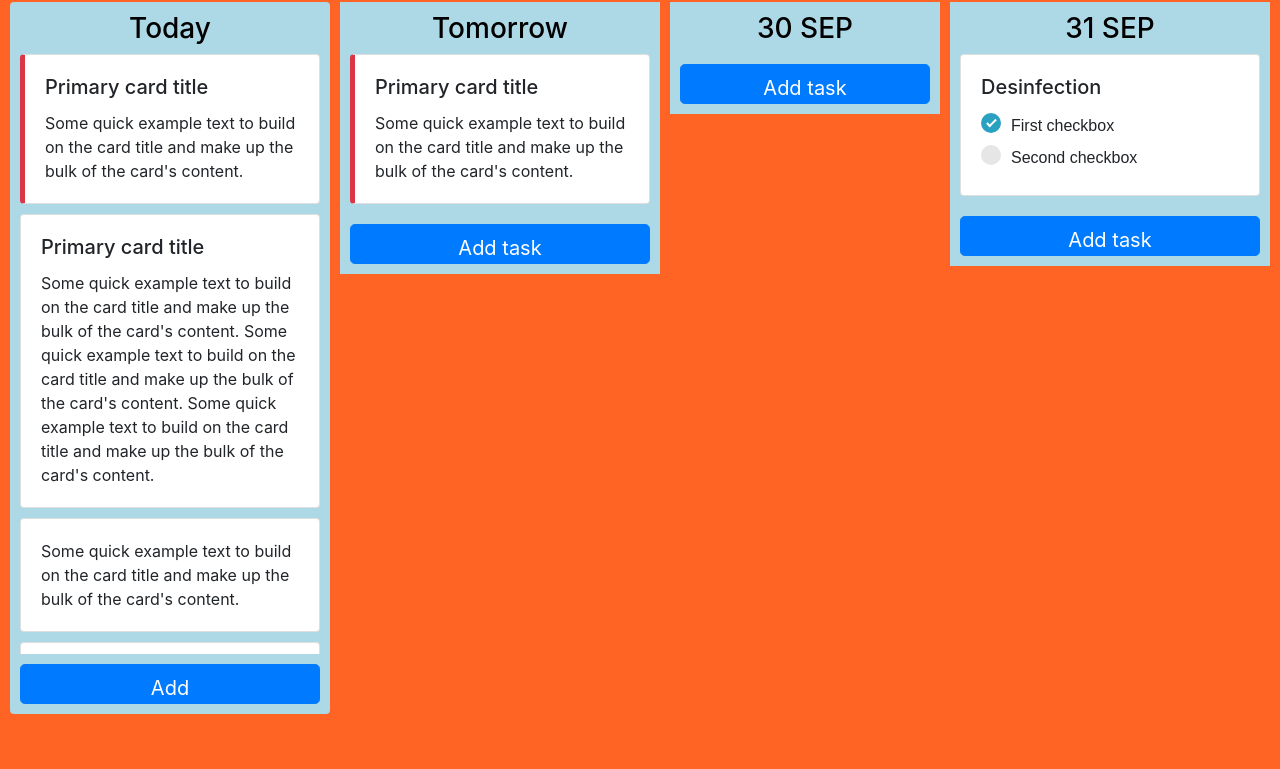
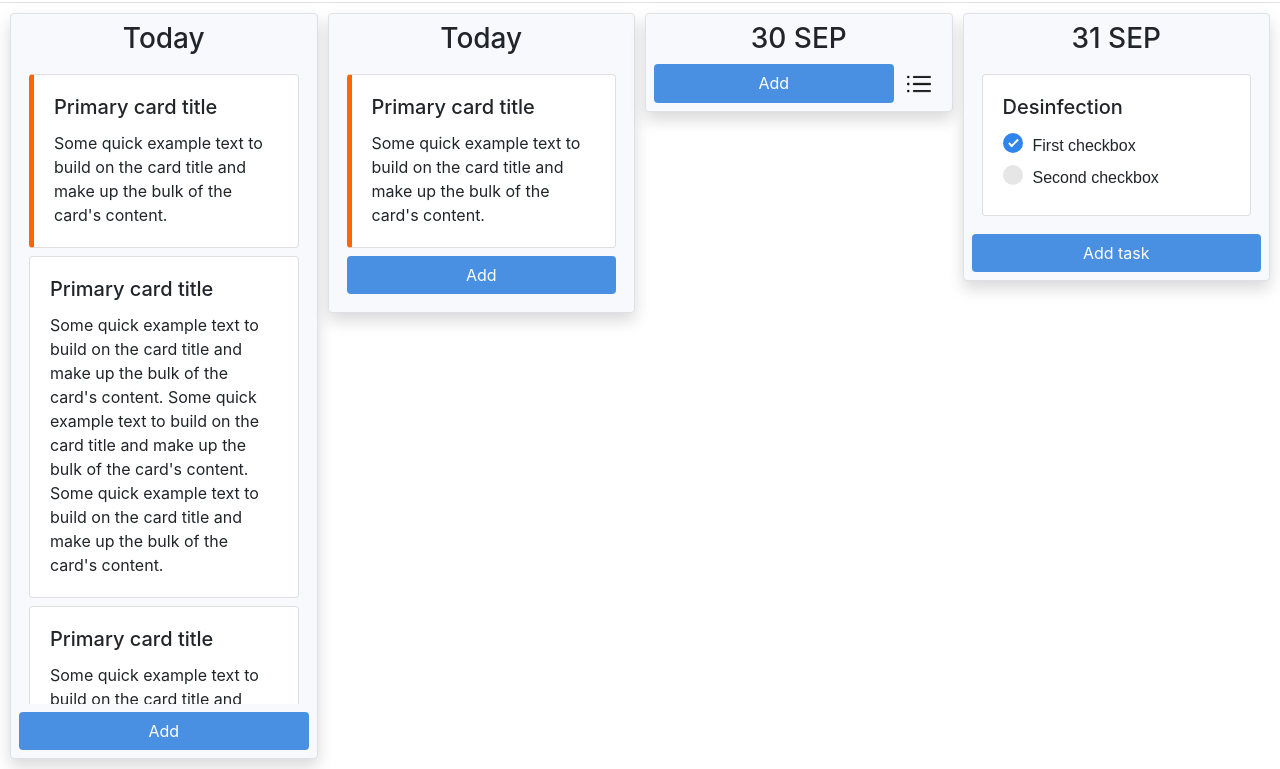
Before and after one commit to Cr3w-Agency/SkyUp-OPS, a plain HTML site: page index.html in a window 1280 px wide. Shown: the part 54-823 px from the top of the page. Before the commit the page ends 800 px from the top, so only its background shows below. Drawn offline with nearby package versions, Linux system fonts and the light colour scheme.

Commit message:
add modal

```diff
--- a/index.html
+++ b/index.html
@@ -6,17 +6,18 @@
   <link rel="stylesheet" href="https://stackpath.bootstrapcdn.com/bootstrap/4.5.2/css/bootstrap.min.css" integrity="sha384-JcKb8q3iqJ61gNV9KGb8thSsNjpSL0n8PARn9HuZOnIxN0hoP+VmmDGMN5t9UJ0Z" crossorigin="anonymous">
   <link rel="stylesheet" href="style.css">
   <script src="script.js" defer></script>
-  <title>Document</title>
+  <title>OPS</title>
 </head>
 <body>
   <!-- Header -->
-  <header>
-    <div class="menu">
-      <nav class="navbar navbar-expand-lg navbar-light">
+  <header class="bg-white border-bottom">
+    <nav class="navbar navbar-expand-lg navbar-light px-5">
+
       <a class="navbar-brand" href="#">
         <!-- <img src="/src/skyuplogo.jpg" class="d-inline-block align-top" height="50" loading="lazy"> -->
         SkyUp
       </a>
+
       <button class="navbar-toggler" type="button" data-toggle="collapse" data-target="#navbarSupportedContent" aria-controls="navbarSupportedContent" aria-expanded="false" aria-label="Toggle navigation">
         <span class="navbar-toggler-icon"></span>
       </button>
@@ -24,10 +25,10 @@
       <div class="collapse navbar-collapse" id="navbarSupportedContent">
         <ul class="navbar-nav mr-auto">
           <li class="nav-item active">
-              <a class="nav-link" href="/login.html">Dashboard</a>
+            <a class="nav-link" href="/login.html">Login</a>
           </li>
           <li class="nav-item">
-              <a class="nav-link" href="#">Shifts</a>
+            <a class="nav-link" href="/dashboard.html">Shifts</a>
           </li>
           <li class="nav-item">
             <a class="nav-link" href="#">News</a>
@@ -40,22 +41,22 @@
           <a href="">LogOut</a>
         </span>
       </div>
+
     </nav>
-    </div>
   </header>
   <!-- Dashboard -->
   <div class="dashboard">
-    <div class="dashboard-item rounded">
-      <h3 class="item-title">Today</h3>
+    <div class="dashboard-item rounded p-2 shadow border">
+      <h3 class="item-title text-center">Today</h3>
       <div class="item-content">
-        <div class="card text-black card-important">
+        <div class="card text-black card-important mb-2">
           <div class="card-body">
             <h5 class="card-title">Primary card title</h5>
             <p class="card-text">Some quick example text to build on the card title and make up the bulk of the card's content.</p>
           </div>
         </div>
 
-        <div class="card text-black">
+        <div class="card text-black mb-2">
           <div class="card-body">
             <h5 class="card-title">Primary card title</h5>
             <p class="card-text">Some quick example text to build on the card title and make up the bulk of the card's content.
@@ -65,54 +66,80 @@
           </div>
         </div>
 
-        <div class="card text-black">
+        <div class="card text-black mb-2">
+          <div class="card-body">
+            <h5 class="card-title">Primary card title</h5>
+            <p class="card-text">Some quick example text to build on the card title and make up the bulk of the card's content.
+              Some quick example text to build on the card title and make up the bulk of the card's content.
+              Some quick example text to build on the card title and make up the bulk of the card's content.
+            </p>
+          </div>
+        </div>
+
+        <div class="card text-black mb-2">
+          <div class="card-body">
+            <h5 class="card-title">Primary card title</h5>
+            <p class="card-text">Some quick example text to build on the card title and make up the bulk of the card's content.
+              Some quick example text to build on the card title and make up the bulk of the card's content.
+              Some quick example text to build on the card title and make up the bulk of the card's content.
+            </p>
+          </div>
+        </div>
+
+        <div class="card text-black mb-2">
           <div class="card-body">
             <p class="card-text">Some quick example text to build on the card title and make up the bulk of the card's content.</p>
           </div>
         </div>
 
-        <div class="card text-black">
+        <div class="card text-black mb-2">
           <div class="card-body">
             <h5 class="card-title">Primary card title</h5>
             <p class="card-text">Some quick example text to build on the card title and make up the bulk of the card's content.</p>
           </div>
         </div>
 
-        <div class="card text-black">
+        <div class="card text-black mb-2">
           <div class="card-body">
             <h5 class="card-title">Primary card title</h5>
             <p class="card-text">Some quick example text to build on the card title and make up the bulk of the card's content.</p>
           </div>
         </div>
       </div>
-      <div class="item-control">
-        <button type="button" class="btn btn-primary btn-lg btn-block">Add</button>
+
+      <div class="item-control mt-2">
+        <button type="button" class="btn btn-block text-white basic-btn">Add</button>
       </div>
     </div>
-    <div class="dashboard-item">
-      <h3 class="item-title">Tomorrow</h3>
+
+    <div class="dashboard-item rounded p-2 shadow border">
+      <h3 class="item-title text-center">Today</h3>
       <div class="item-content">
-        <div class="card text-black card-important">
+        <div class="card text-black card-important mb-2">
           <div class="card-body">
             <h5 class="card-title">Primary card title</h5>
             <p class="card-text">Some quick example text to build on the card title and make up the bulk of the card's content.</p>
           </div>
         </div>
-      </div>
-      <div class="item-control">
-        <button type="button" class="btn btn-primary btn-lg btn-block">Add task</button>
+      <div class="item-control mt-2">
+        <button type="button" class="btn btn-block text-white basic-btn">Add</button>
       </div>
     </div>
-    <div class="dashboard-item">
-      <h3 class="item-title">30 SEP</h3>
-      <div class="item-content"></div>
-      <div class="item-control">
-        <button type="button" class="btn btn-primary btn-lg btn-block">Add task</button>
+    </div>
+
+    <div class="dashboard-item rounded p-2 shadow border">
+      <h3 class="item-title text-center">30 SEP</h3>
+      <div class="item-control mt-2 d-flex flex-row">
+        <button type="button" class="btn btn-block text-white basic-btn">Add</button>
+        <button type="button" class="btn add-list-btn rounded">
+          <img src="/src/img/list.png" alt="List">
+        </button>
       </div>
     </div>
-    <div class="dashboard-item">
-      <h3 class="item-title">31 SEP</h3>
-      <div class="item-content">
+
+    <div class="dashboard-item rounded p-2 shadow border">
+      <h3 class="item-title text-center">31 SEP</h3>
+      <div class="item-content mb-2">
         <div class="card text-black">
           <div class="card-body">
             <h5 class="card-title">Desinfection</h5>
@@ -134,12 +161,41 @@
         </div>
       </div>
       <div class="item-control">
-        <button type="button" class="btn btn-primary btn-lg btn-block">Add task</button>
+        <button type="button" class="btn btn-block text-white basic-btn" data-toggle="modal" data-target="#exampleModal">Add task</button>
       </div>
     </div>
   </div>
   <!-- Modal -->
+  <div class="modal fade" id="exampleModal" tabindex="-1" aria-labelledby="exampleModalLabel" aria-hidden="true">
+    <div class="modal-dialog modal-dialog-scrollable">
+      <form action="" class="modal-content">
 
+        <div class="modal-header">
+          <h5 class="modal-title" id="staticBackdropLabel">New task</h5>
+          <button type="button" class="close" data-dismiss="modal" aria-label="Close">
+            <span aria-hidden="true">&times;</span>
+          </button>
+        </div>
+
+        <div class="modal-body">
+          <div class="form-group">
+            <label for="validationCustom01">Task title</label>
+            <input type="text" class="form-control" id="validationCustom01">
+          </div>
+          <div class="form-group">
+            <label for="exampleFormControlTextarea1">Content</label>
+            <textarea class="form-control" id="exampleFormControlTextarea1" rows="10" required></textarea>
+          </div>
+        </div>
+
+        <div class="modal-footer">
+          <button type="button" class="btn btn-secondary" data-dismiss="modal">Close</button>
+          <button type="submit" class="btn btn-primary">Save task</button>
+        </div>
+
+      </form>
+    </div>
+  </div>
 <!-- Optional JavaScript -->
 <script src="https://code.jquery.com/jquery-3.5.1.slim.min.js" integrity="sha384-DfXdz2htPH0lsSSs5nCTpuj/zy4C+OGpamoFVy38MVBnE+IbbVYUew+OrCXaRkfj" crossorigin="anonymous"></script>
 <script src="https://cdn.jsdelivr.net/npm/popper.js@1.16.1/dist/umd/popper.min.js" integrity="sha384-9/reFTGAW83EW2RDu2S0VKaIzap3H66lZH81PoYlFhbGU+6BZp6G7niu735Sk7lN" crossorigin="anonymous"></script>
--- /dev/null
+++ b/src/login-style.css
@@ -0,0 +1,5 @@
+/* Login */
+body {
+  background-image: url('/src/img/login.jpg');
+  background-size: cover;
+}
--- a/style.css
+++ b/style.css
@@ -1,97 +1,102 @@
 html, body {
-  background-color: #FF6425;
-  width: 100%;
-  height: 100%;
+  /* height: 100%; */
   margin: 0;
   padding: 0;
-}
-
-.navbar {
-  background-color: #FF6425;
-}
-
-.navbar-logout {
-  margin-right: 50px;
-}
-
-.login-form {
-  margin: 0 auto;
-  margin-top: 200px;
-  width: 300px;
-  height: 500px;
 }
 
 .border-box {
   border: 1px solid black;
 }
 
+
 /* Dashboard */
 .dashboard {
   display: flex;
   flex-wrap: wrap;
-  max-height: 90% !important;
 }
 
 .dashboard-item {
-  flex-grow: 1;
+  flex: 1;
   max-width: 25%;
-  /* min-height: 100px; */
-  padding: 10px;
-  margin-left: 10px;
   align-self: flex-start;
-  background-color: lightblue;
+  background-color: #f8f9fd;
+  margin: 10px 10px 10px 0;
 }
 
-.dashboard-item:last-child {
-  margin-right: 10px;
+.dashboard-item:first-child {
+  margin-left: 10px;
 }
 
-.item-title {
-  text-align: center;
-  color: black;
+.basic-btn {
+  background-color: #4a90e2;
 }
-
+.basic-btn:hover {
+  background-color: #2f85eb;
+}
 .item-content {
-  display: block;
-  overflow-y: scroll;
-  max-height: 75vh;
-}
-
-.card {
-  margin-bottom: 10px;
+  overflow-y: auto;
+  max-height: 80vh;
+  padding: 10px;
 }
 
 .card-important {
-  border-left: 5px solid #DC3545;
+  border-left: 5px solid #ff6500;
 }
 
-.item-control {
-  display: flex;
-  height: 40px;
-  margin-top: 10px;
+.add-list-btn img {
+  height: 1.5em;
+  width: 1.5em;
 }
 
+/* Media */
+@media (min-width: 990px) {
 
-
-
-@media (min-width: 990px) {
-  .dashboard-item:last-child {
-    margin-right: 10px;
-  }
 }
 
 @media (max-width: 990px) {
-  .login-form {
-    margin-top: 15px;
+  .navbar {
+    padding: 0;
   }
-  .dashboard {
-    min-height: none;
+
+  .dashboard-item {
+    max-width: 100%;
+    margin: 5px 0;
+  }
+
+  .dashboard-item:first-child {
+    margin-left: 0;
+  }
+
+  .item-content {
+    max-height: none;
   }
   .dashboard-item {
     min-width: 100%;
     margin-bottom: 10px;
   }
 }
+
+
+/* ScrollBar */
+::-webkit-scrollbar {
+  width: 5px;
+}
+
+::-webkit-scrollbar-track {
+  background: #f1f1f1;
+  -webkit-border-radius: 10px;
+}
+
+::-webkit-scrollbar-thumb {
+  background: rgb(170, 169, 169);
+  -webkit-border-radius: 10px;
+}
+
+::-webkit-scrollbar-thumb:hover {
+  background: #4593eb;
+  -webkit-border-radius: 10px;
+}
+
 
 /* Checkbox */
 .control {
@@ -104,11 +109,11 @@ html, body {
   cursor: pointer;
   font-size: 16px;
 }
-  .control input {
-      position: absolute;
-      z-index: -1;
-      opacity: 0;
-  }
+.control input {
+    position: absolute;
+    z-index: -1;
+    opacity: 0;
+}
 .control_indicator {
   position: absolute;
   top: 2px;
@@ -121,11 +126,11 @@ html, body {
 }
 
 .control input:checked ~ .control_indicator {
-  background: #2aa1c0;
+  background: #2f85eb;
 }
 .control:hover input:not([disabled]):checked ~ .control_indicator,
 .control input:checked:focus ~ .control_indicator {
-  background: #2aa1c0;
+  background: #2f85eb;
 }
 
 .control input:disabled ~ .control_indicator {
```
Also changed, not shown: login.html (+6 -2 lines), src/img/img__logo.svg (added), src/img/list.png (added), src/img/login.jpg (added), src/skyuplogo.jpg (deleted). Lines whose indentation alone changed are shown as unchanged.
